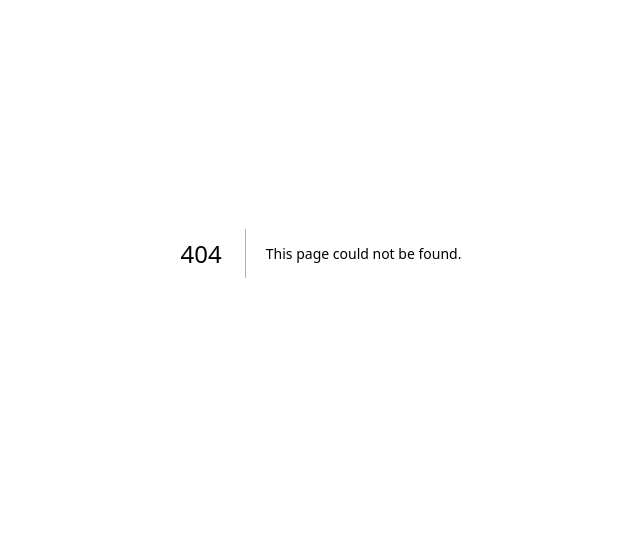
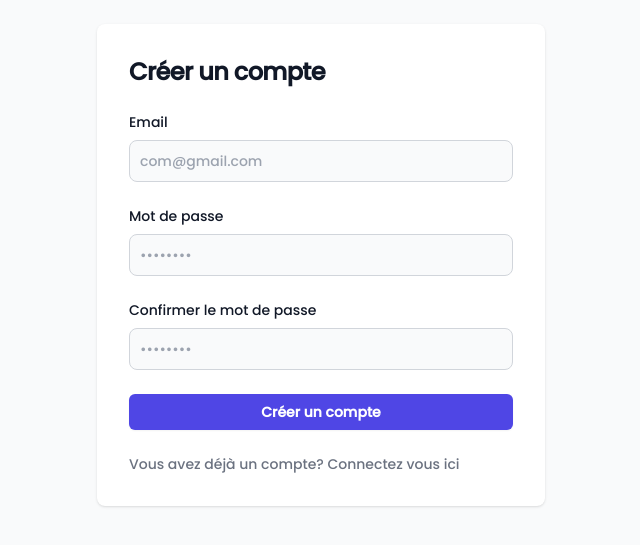
Before and after one commit to ycncy/EpicRoadTrip, a Next.js app in the folder front/: page /register in a window 1280 px wide. Before the commit this address had no page. Shown: the part 147-692 px from the top of the page, without its empty margins (319-959 px from the left). Built offline with nearby package versions, Linux system fonts and the light colour scheme.

Commit message:
add register form

```diff
--- a/front/app/components/LoginForm/LoginForm.tsx
+++ b/front/app/components/LoginForm/LoginForm.tsx
@@ -5,13 +5,13 @@ const LoginForm = () => {
     return (
         <div className="flex min-h-full flex-col justify-center px-6 py-12 lg:px-8">
   <div className="sm:mx-auto sm:w-full sm:max-w-sm">
-    <h2 className="mt-10 text-center text-2xl font-bold leading-9 tracking-tight text-gray-900">Sign in to your account</h2>
+    <h2 className="mt-10 text-center text-2xl font-bold leading-9 tracking-tight text-gray-900">Se connecter</h2>
   </div>
 
   <div className="mt-10 sm:mx-auto sm:w-full sm:max-w-sm">
     <form className="space-y-6" action="#" method="POST">
       <div>
-        <label htmlFor="email" className="block text-sm font-medium leading-6 text-gray-900">Email address</label>
+        <label htmlFor="email" className="block text-sm font-medium leading-6 text-gray-900">Email </label>
         <div className="mt-2">
           <input id="email" name="email" type="email" autoComplete="email" required className="block w-full rounded-md border-0 py-1.5 text-gray-900 shadow-sm ring-1 ring-inset ring-gray-300 placeholder:text-gray-400 focus:ring-2 focus:ring-inset focus:ring-indigo-600 sm:text-sm sm:leading-6"/>
         </div>
@@ -19,15 +19,14 @@ const LoginForm = () => {
 
       <div>
         <div className="flex items-center justify-between">
-          <label htmlFor="password" className="block text-sm font-medium leading-6 text-gray-900">Password</label>
+          <label htmlFor="password" className="block text-sm font-medium leading-6 text-gray-900">Mot de passe</label>
         </div>
         <div className="mt-2">
-          <input id="password" name="password" type="password" autoComplete="current-password" required className="block w-full rounded-md border-0 py-1.5 text-gray-900 shadow-sm ring-1 ring-inset ring-gray-300 placeholder:text-gray-400 focus:ring-2 focus:ring-inset focus:ring-indigo-600 sm:text-sm sm:leading-6"/>
+        <input type="password" name="password" id="password" placeholder="••••••••" className="bg-gray-50 border border-gray-300 text-gray-900 sm:text-sm rounded-lg focus:ring-primary-600 focus:border-primary-600 block w-full p-2.5 dark:bg-gray-700 dark:border-gray-600 dark:placeholder-gray-400 dark:text-white dark:focus:ring-blue-500 dark:focus:border-blue-500"  required/>
         </div>
       </div>
-
       <div>
-        <button type="submit" className="flex w-full justify-center rounded-md bg-indigo-600 px-3 py-1.5 text-sm font-semibold leading-6 text-white shadow-sm hover:bg-indigo-500 focus-visible:outline focus-visible:outline-2 focus-visible:outline-offset-2 focus-visible:outline-indigo-600">Sign in</button>
+        <button type="submit" className="flex w-full justify-center rounded-md bg-indigo-600 px-3 py-1.5 text-sm font-semibold leading-6 text-white shadow-sm hover:bg-indigo-500 focus-visible:outline focus-visible:outline-2 focus-visible:outline-offset-2 focus-visible:outline-indigo-600">Se connecter</button>
       </div>
     </form>
 
--- a/front/app/components/RegisterForm/RegisterForm.tsx
+++ b/front/app/components/RegisterForm/RegisterForm.tsx
@@ -1,3 +1,4 @@
+"use client";
 const RegisterForm = () => {
 
     return (
@@ -8,32 +9,25 @@ const RegisterForm = () => {
       <div className="w-full bg-white rounded-lg shadow dark:border md:mt-0 sm:max-w-md xl:p-0 dark:bg-gray-800 dark:border-gray-700">
           <div className="p-6 space-y-4 md:space-y-6 sm:p-8">
               <h1 className="text-xl font-bold leading-tight tracking-tight text-gray-900 md:text-2xl dark:text-white">
-                  Create and account
+                  Créer un compte
               </h1>
               <form className="space-y-4 md:space-y-6" action="#">
                   <div>
-                      <label htmlFor="email" className="block mb-2 text-sm font-medium text-gray-900 dark:text-white">Your email</label>
-                      <input type="email" name="email" id="email" className="bg-gray-50 border border-gray-300 text-gray-900 sm:text-sm rounded-lg focus:ring-primary-600 focus:border-primary-600 block w-full p-2.5 dark:bg-gray-700 dark:border-gray-600 dark:placeholder-gray-400 dark:text-white dark:focus:ring-blue-500 dark:focus:border-blue-500" placeholder="name@company.com" />
+                      <label htmlFor="email" className="block mb-2 text-sm font-medium text-gray-900 dark:text-white">Email</label>
+                      <input type="email" name="email" id="email" className="bg-gray-50 border border-gray-300 text-gray-900 sm:text-sm rounded-lg focus:ring-primary-600 focus:border-primary-600 block w-full p-2.5 dark:bg-gray-700 dark:border-gray-600 dark:placeholder-gray-400 dark:text-white dark:focus:ring-blue-500 dark:focus:border-blue-500" placeholder="com@gmail.com" required/>
                   </div>
                   <div>
-                      <label htmlFor="password" className="block mb-2 text-sm font-medium text-gray-900 dark:text-white">Password</label>
-                      <input type="password" name="password" id="password" placeholder="••••••••" className="bg-gray-50 border border-gray-300 text-gray-900 sm:text-sm rounded-lg focus:ring-primary-600 focus:border-primary-600 block w-full p-2.5 dark:bg-gray-700 dark:border-gray-600 dark:placeholder-gray-400 dark:text-white dark:focus:ring-blue-500 dark:focus:border-blue-500" />
+                      <label htmlFor="password" className="block mb-2 text-sm font-medium text-gray-900 dark:text-white">Mot de passe </label>
+                      <input type="password" name="password" id="password" placeholder="••••••••" className="bg-gray-50 border border-gray-300 text-gray-900 sm:text-sm rounded-lg focus:ring-primary-600 focus:border-primary-600 block w-full p-2.5 dark:bg-gray-700 dark:border-gray-600 dark:placeholder-gray-400 dark:text-white dark:focus:ring-blue-500 dark:focus:border-blue-500"  required/>
                   </div>
                   <div>
-                      <label htmlFor="confirm-password" className="block mb-2 text-sm font-medium text-gray-900 dark:text-white">Confirm password</label>
-                      <input type="confirm-password" name="confirm-password" id="confirm-password" placeholder="••••••••" className="bg-gray-50 border border-gray-300 text-gray-900 sm:text-sm rounded-lg focus:ring-primary-600 focus:border-primary-600 block w-full p-2.5 dark:bg-gray-700 dark:border-gray-600 dark:placeholder-gray-400 dark:text-white dark:focus:ring-blue-500 dark:focus:border-blue-500" />
+                      <label htmlFor="confirm-password" className="block mb-2 text-sm font-medium text-gray-900 dark:text-white">Confirmer le mot de passe </label>
+                      <input type="confirm-password" name="confirm-password" id="confirm-password" placeholder="••••••••" className="bg-gray-50 border border-gray-300 text-gray-900 sm:text-sm rounded-lg focus:ring-primary-600 focus:border-primary-600 block w-full p-2.5 dark:bg-gray-700 dark:border-gray-600 dark:placeholder-gray-400 dark:text-white dark:focus:ring-blue-500 dark:focus:border-blue-500"  required/>
                   </div>
-                  <div className="flex items-start">
-                      <div className="flex items-center h-5">
-                        <input id="terms" aria-describedby="terms" type="checkbox" className="w-4 h-4 border border-gray-300 rounded bg-gray-50 focus:ring-3 focus:ring-primary-300 dark:bg-gray-700 dark:border-gray-600 dark:focus:ring-primary-600 dark:ring-offset-gray-800" />
-                      </div>
-                      <div className="ml-3 text-sm">
-                        <label htmlFor="terms" className="font-light text-gray-500 dark:text-gray-300">I accept the <a className="font-medium text-primary-600 hover:underline dark:text-primary-500" href="#">Terms and Conditions</a></label>
-                      </div>
-                  </div>
-                  <button type="submit" className="w-full text-white bg-primary-600 hover:bg-primary-700 focus:ring-4 focus:outline-none focus:ring-primary-300 font-medium rounded-lg text-sm px-5 py-2.5 text-center dark:bg-primary-600 dark:hover:bg-primary-700 dark:focus:ring-primary-800">Create an account</button>
+
+                  <button type="submit" className="flex w-full justify-center rounded-md bg-indigo-600 px-3 py-1.5 text-sm font-semibold leading-6 text-white shadow-sm hover:bg-indigo-500 focus-visible:outline focus-visible:outline-2 focus-visible:outline-offset-2 focus-visible:outline-indigo-600">Créer un compte</button>
                   <p className="text-sm font-light text-gray-500 dark:text-gray-400">
-                      Already have an account? <a href="#" className="font-medium text-primary-600 hover:underline dark:text-primary-500">Login here</a>
+                     Vous avez déjà un compte?  <a href="/login" className="font-medium text-primary-600 hover:underline dark:text-primary-500">Connectez vous ici</a>
                   </p>
               </form>
           </div>
@@ -42,3 +36,5 @@ const RegisterForm = () => {
 </section>
     )
 }
+
+export default RegisterForm;
--- a/front/app/login/page.tsx
+++ b/front/app/login/page.tsx
@@ -3,7 +3,6 @@ import LoginForm from "../components/LoginForm/LoginForm";
 export default function LoginPage() {
     return (
         <main>
-            <h1>Login</h1>
             <LoginForm />
         </main>
     )
--- /dev/null
+++ b/front/app/register/page.tsx
@@ -0,0 +1,9 @@
+import RegisterForm from "../components/RegisterForm/RegisterForm";
+
+export default function RegisterPage() {
+    return (
+        <main>
+            <RegisterForm/>
+        </main>
+    )
+}
```
